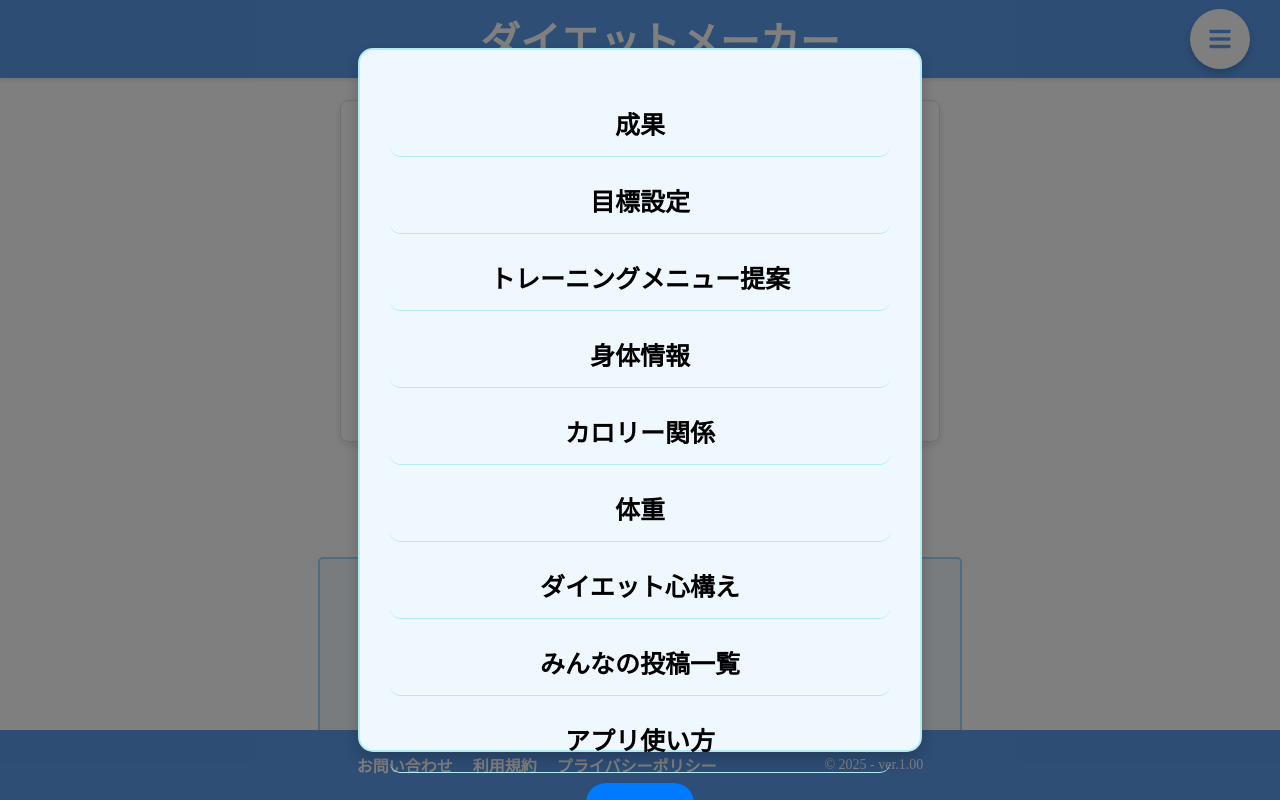
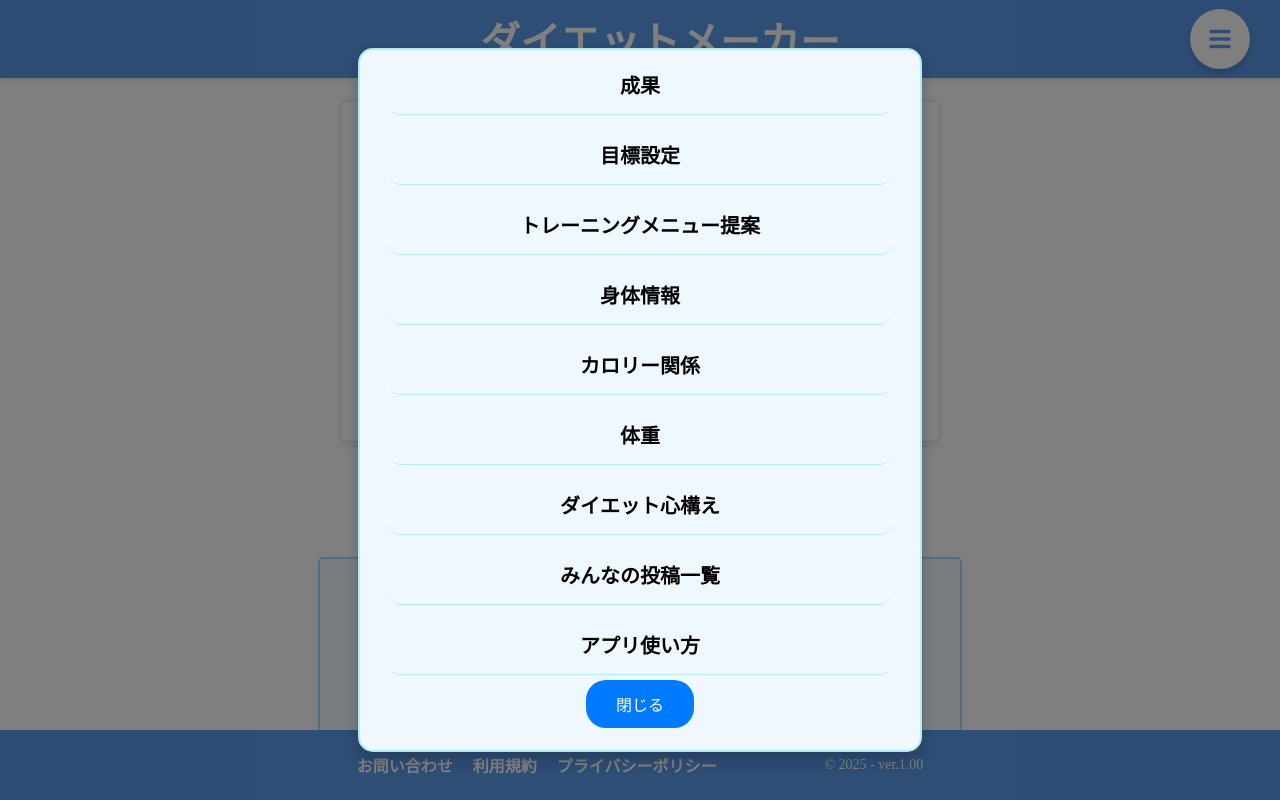
Before and after one commit to michihiro721/diet-maker, a React (Create React App) app in the folder frontend/: page / in a window 1280 px wide. Both pictures are taken after a click on the button 1220 px from the left and 39 px from the top of the page. Shown: the top 800 px of the page. Built offline with nearby package versions, Linux system fonts and the light colour scheme; some icons are missing.

Commit message:
ヘッダーリストメニューのデザインを整えた

```diff
--- a/frontend/src/components/Home/Header/styles/MenuModal.css
+++ b/frontend/src/components/Home/Header/styles/MenuModal.css
@@ -43,6 +43,8 @@
   list-style: none; /* リストマーカーを削除 */
   padding: 0;
   margin: 0;
+  transform: translateY(-35px); /* リストを上方向に移動 */
+
 }
 
 /* リストアイテム */
@@ -52,7 +54,7 @@
   border-bottom: 1px solid #b2ebf2; /* 下線を設定 */
   cursor: pointer; /* カーソルをポインターに設定 */
   transition: background-color 0.3s, color 0.3s; /* 背景色と文字色の変化をスムーズに */
-  font-size: 25px; /* フォントサイズを設定 */
+  font-size: 20px; /* フォントサイズを大きく設定 */
   font-weight: bold; /* フォントを太く */
   border-radius: 10px; /* 角を丸くする */
 }
@@ -73,8 +75,10 @@
   border: none; /* 枠線をなしに設定 */
   border-radius: 20px; /* 角を丸くする */
   cursor: pointer; /* カーソルをポインターに設定 */
-  font-size: 16px; /* フォントサイズを設定 */
+  font-size: 20px; /* フォントサイズを大きく設定 */
   transition: background-color 0.3s ease, transform 0.3s ease; /* 背景色と拡大の変化をスムーズに */
+  position: relative;
+  top: -40px; /* ボタンを少し上に移動 */
 }
 
 /* 閉じるボタンのホバー時のスタイル */
```
